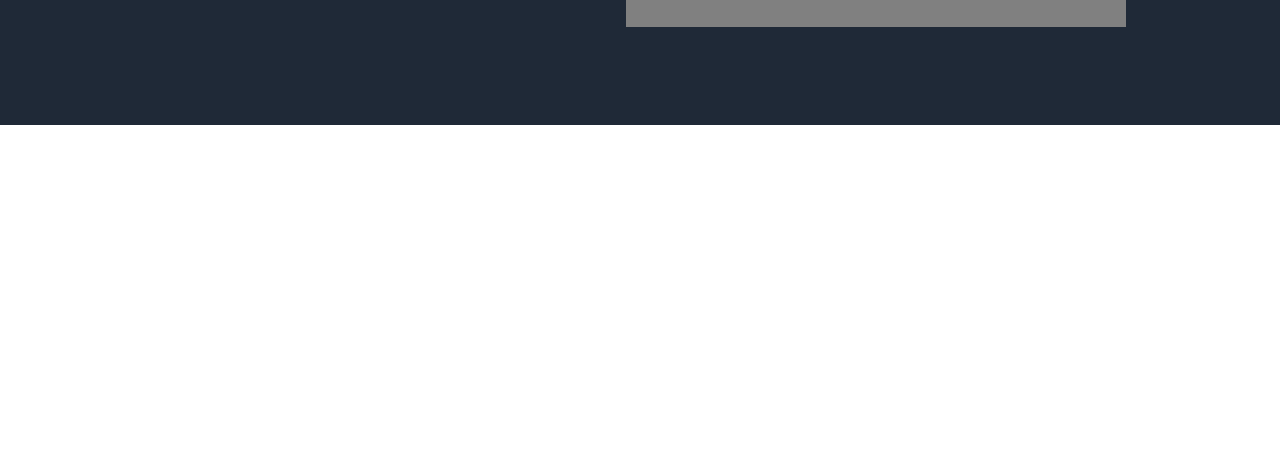
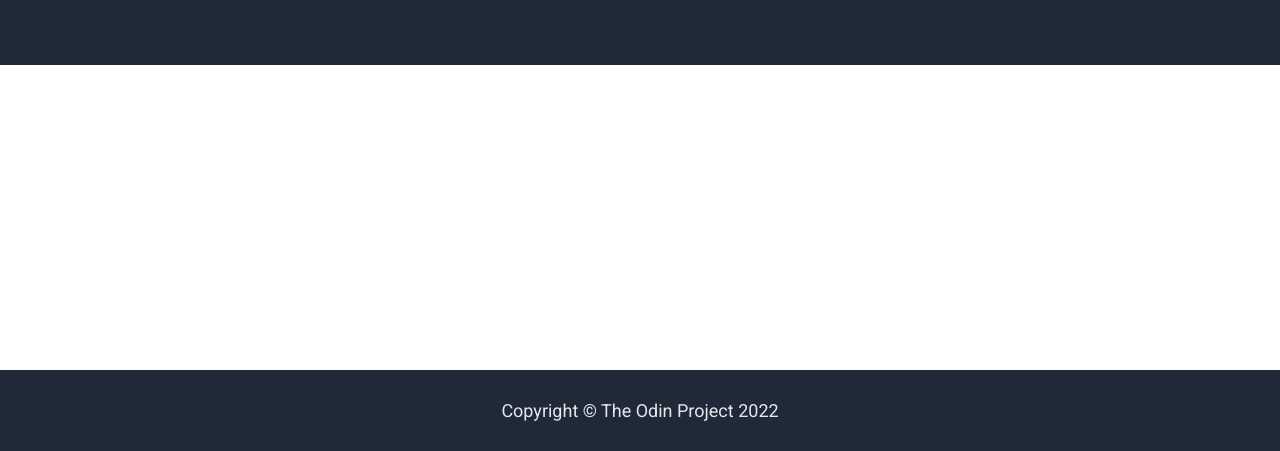
Before and after one commit to MarcinSkic/odin-landing-page, a plain HTML site: page index.html in a window 1280 px wide. Shown: the part 349-800 px from the top of the page. Drawn offline with Linux system fonts and the light colour scheme.

Commit message:
Add footer to bottom of the page

```diff
--- a/index.html
+++ b/index.html
@@ -24,5 +24,8 @@
                 <div class="image">this is a placeholder for an image</div>
             </div>
         </div>
+        <div class="footer">
+            Copyright &copy; The Odin Project 2022
+        </div>
     </body>
 </html>
--- a/style.css
+++ b/style.css
@@ -21,12 +21,13 @@ body {
     justify-content: flex-start;
     align-items: stretch;
     margin: 0;
+    height: 100vh;
 }
 
 .hero {
     padding: 8px 12vw;
     background-color: #1F2937;
-
+    flex: 0 1 auto;
 }
 
 h2 {
@@ -42,6 +43,7 @@ h1 {
     color: #F9FAF8;
 }
 
+.footer,
 h3 a,
 .subtext {
     font-size: 18px;
@@ -56,7 +58,7 @@ h3 a,
 }
 
 .title {
-    margin: 90px 0px;
+    margin: 60px 0px;
     display: flex;
     justify-content: space-between;
     gap: 20px;
@@ -90,3 +92,12 @@ h3 a,
 .not-image .sign-up {
     margin-top: 10px;
 }
+
+.footer {
+    display: flex;
+    align-items: center;
+    justify-content: center;
+    margin-top: auto;
+    padding: 30px;
+    background-color: #1F2937;
+}
```
